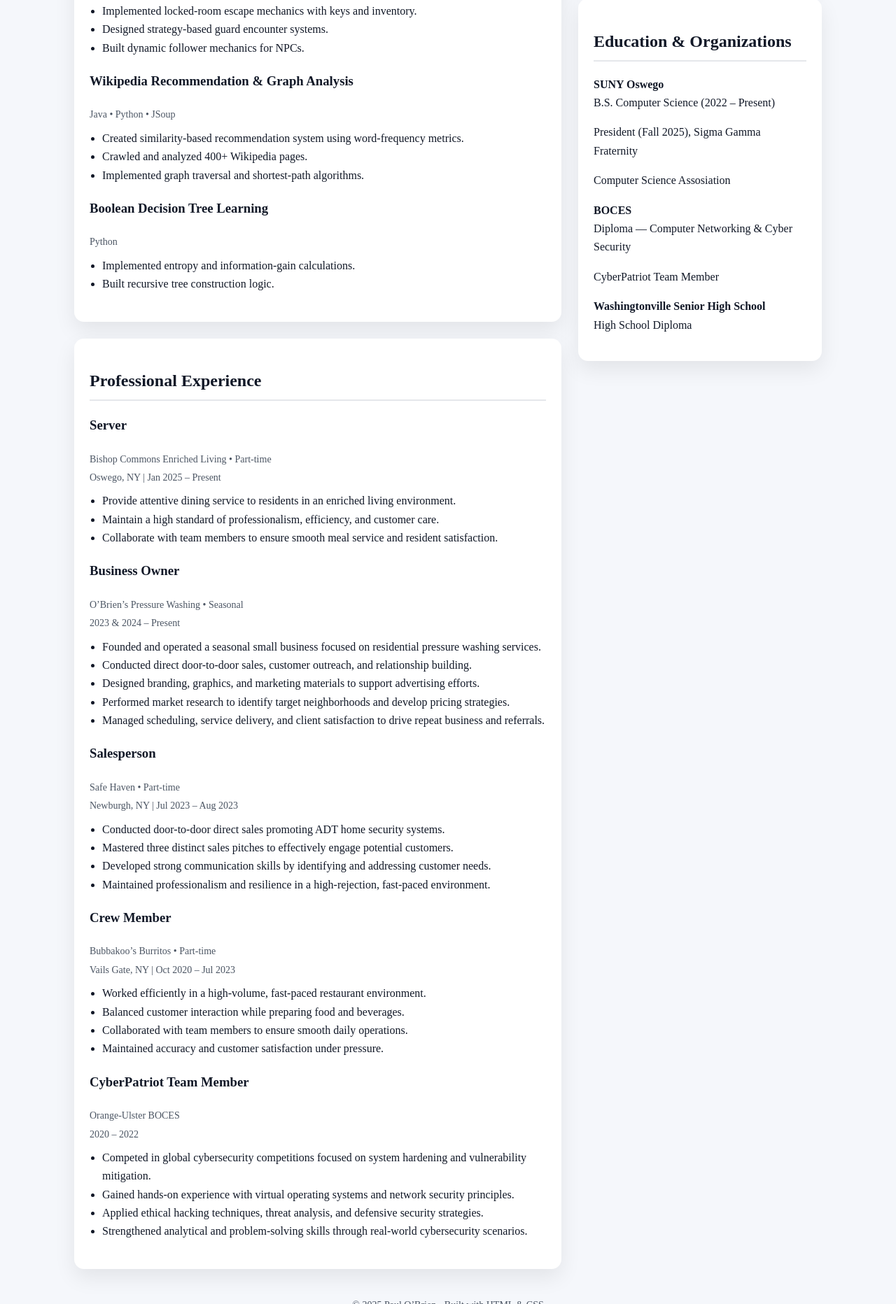
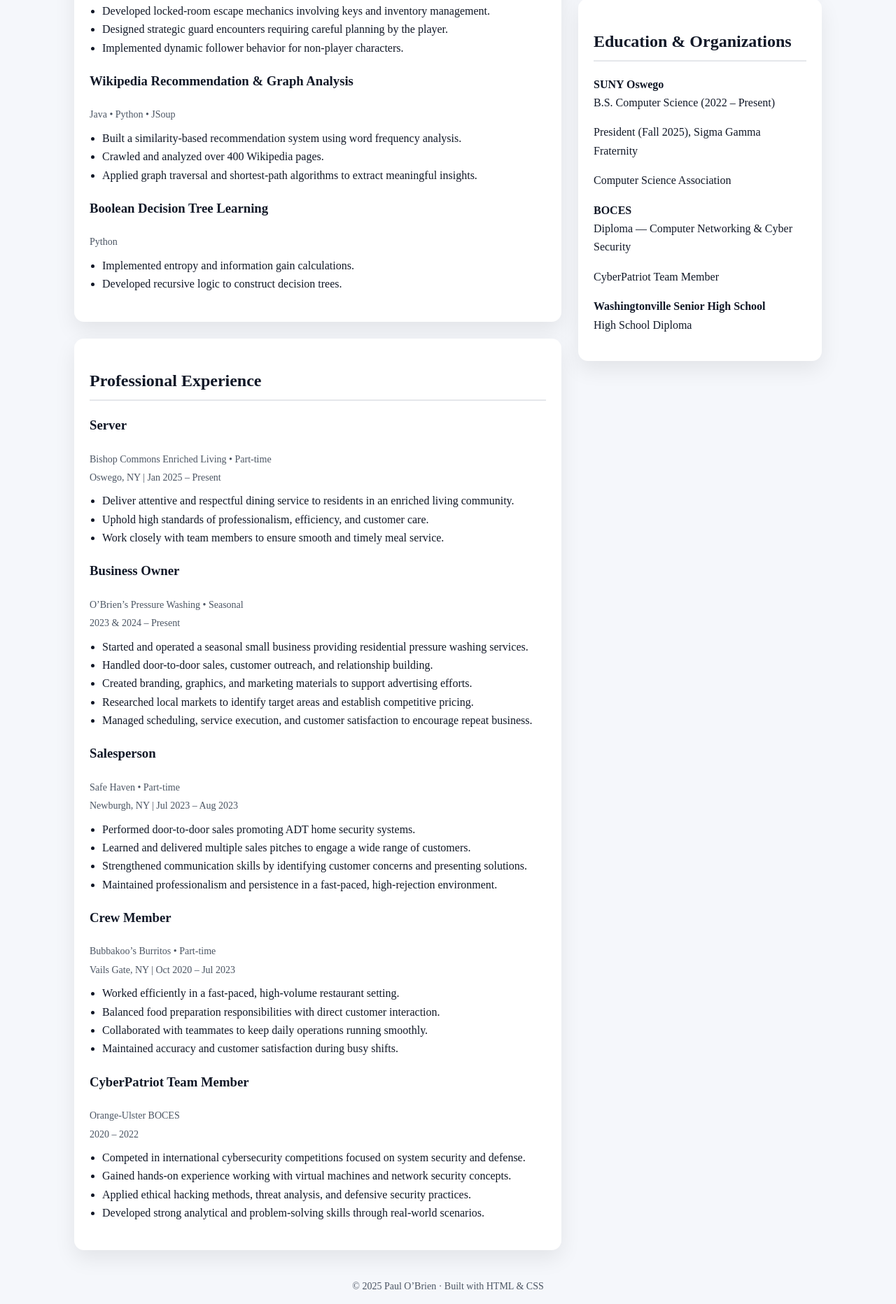
Before and after one commit to paulobrienn/resume, a plain HTML site: page index.html in a window 1280 px wide. Shown: the part 936-2800 px from the top of the page at 70% size. Drawn offline with Linux system fonts and the light colour scheme.

Commit message:
Add files via upload

```diff
--- a/index.html
+++ b/index.html
@@ -16,9 +16,9 @@
 
         <div class="hero-left">
           <h1>Paul O’Brien</h1>
-          <p class="tagline">Computer Science Major • Software Engineering Focus</p>
+          <p class="tagline">Computer Science Major with a Focus on Software Engineering</p>
           <p class="meta">
-            Oswego, NY  •
+            Oswego, NY •
             <a href="https://www.linkedin.com/in/paul-obrien4" target="_blank">LinkedIn</a>
           </p>
         </div>
@@ -36,10 +36,10 @@
     <section class="card">
       <h2>Professional Summary</h2>
       <p>
-        Computer Science student at SUNY Oswego with a strong interest in pursuing a career in software engineering.
-        Possesses a solid foundation in programming, troubleshooting, and networking built through coursework,
-        class projects, and independent initiatives. Highly motivated with a proven work ethic demonstrated
-        by consistent employment since age 16.
+        Computer Science student at SUNY Oswego with a clear interest in building a career in software engineering.
+        Brings a strong foundation in programming, troubleshooting, and networking gained through coursework,
+        academic projects, and independent work. Highly motivated and dependable, with a strong work ethic
+        demonstrated through continuous employment since the age of 16.
       </p>
     </section>
 
@@ -56,10 +56,10 @@
             <h3>Sigma Gamma Mobile App</h3>
             <span>Dart • Flutter • Android Studio • VS Code</span>
             <ul>
-              <li>Designed and implemented a responsive UI emphasizing usability and clarity.</li>
-              <li>Built a lineage tree mapping fraternity big-bro/little-bro relationships.</li>
-              <li>Developed an events hub that adapts based on account role.</li>
-              <li>Integrated backend services hosted on an alumni-maintained server.</li>
+              <li>Designed and developed a clean, responsive user interface with a focus on ease of use.</li>
+              <li>Built a lineage tree to visualize fraternity big-brother and little-brother relationships.</li>
+              <li>Created an events hub that dynamically adjusts content based on user roles.</li>
+              <li>Connected the app to backend services hosted on a server maintained by alumni.</li>
             </ul>
           </div>
 
@@ -67,9 +67,9 @@
             <h3>Terminal-Based Video Game</h3>
             <span>C • Vim • Unix</span>
             <ul>
-              <li>Implemented locked-room escape mechanics with keys and inventory.</li>
-              <li>Designed strategy-based guard encounter systems.</li>
-              <li>Built dynamic follower mechanics for NPCs.</li>
+              <li>Developed locked-room escape mechanics involving keys and inventory management.</li>
+              <li>Designed strategic guard encounters requiring careful planning by the player.</li>
+              <li>Implemented dynamic follower behavior for non-player characters.</li>
             </ul>
           </div>
 
@@ -77,9 +77,9 @@
             <h3>Wikipedia Recommendation & Graph Analysis</h3>
             <span>Java • Python • JSoup</span>
             <ul>
-              <li>Created similarity-based recommendation system using word-frequency metrics.</li>
-              <li>Crawled and analyzed 400+ Wikipedia pages.</li>
-              <li>Implemented graph traversal and shortest-path algorithms.</li>
+              <li>Built a similarity-based recommendation system using word frequency analysis.</li>
+              <li>Crawled and analyzed over 400 Wikipedia pages.</li>
+              <li>Applied graph traversal and shortest-path algorithms to extract meaningful insights.</li>
             </ul>
           </div>
 
@@ -87,8 +87,8 @@
             <h3>Boolean Decision Tree Learning</h3>
             <span>Python</span>
             <ul>
-              <li>Implemented entropy and information-gain calculations.</li>
-              <li>Built recursive tree construction logic.</li>
+              <li>Implemented entropy and information gain calculations.</li>
+              <li>Developed recursive logic to construct decision trees.</li>
             </ul>
           </div>
         </section>
@@ -97,73 +97,67 @@
         <section class="card">
           <h2>Professional Experience</h2>
 
-  <!-- Server -->
           <div class="item">
             <h3>Server</h3>
             <span>Bishop Commons Enriched Living • Part-time</span><br>
             <span>Oswego, NY | Jan 2025 – Present</span>
             <ul>
-      <li>Provide attentive dining service to residents in an enriched living environment.</li>
-      <li>Maintain a high standard of professionalism, efficiency, and customer care.</li>
-      <li>Collaborate with team members to ensure smooth meal service and resident satisfaction.</li>
+              <li>Deliver attentive and respectful dining service to residents in an enriched living community.</li>
+              <li>Uphold high standards of professionalism, efficiency, and customer care.</li>
+              <li>Work closely with team members to ensure smooth and timely meal service.</li>
             </ul>
           </div>
 
-  <!-- Business Owner -->
           <div class="item">
             <h3>Business Owner</h3>
             <span>O’Brien’s Pressure Washing • Seasonal</span><br>
-    <span> 2023 & 2024 – Present</span>
+            <span>2023 & 2024 – Present</span>
             <ul>
-      <li>Founded and operated a seasonal small business focused on residential pressure washing services.</li>
-      <li>Conducted direct door-to-door sales, customer outreach, and relationship building.</li>
-      <li>Designed branding, graphics, and marketing materials to support advertising efforts.</li>
-      <li>Performed market research to identify target neighborhoods and develop pricing strategies.</li>
-      <li>Managed scheduling, service delivery, and client satisfaction to drive repeat business and referrals.</li>
+              <li>Started and operated a seasonal small business providing residential pressure washing services.</li>
+              <li>Handled door-to-door sales, customer outreach, and relationship building.</li>
+              <li>Created branding, graphics, and marketing materials to support advertising efforts.</li>
+              <li>Researched local markets to identify target areas and establish competitive pricing.</li>
+              <li>Managed scheduling, service execution, and customer satisfaction to encourage repeat business.</li>
             </ul>
           </div>
 
-  <!-- Salesperson -->
           <div class="item">
             <h3>Salesperson</h3>
             <span>Safe Haven • Part-time</span><br>
             <span>Newburgh, NY | Jul 2023 – Aug 2023</span>
             <ul>
-      <li>Conducted door-to-door direct sales promoting ADT home security systems.</li>
-      <li>Mastered three distinct sales pitches to effectively engage potential customers.</li>
-      <li>Developed strong communication skills by identifying and addressing customer needs.</li>
-      <li>Maintained professionalism and resilience in a high-rejection, fast-paced environment.</li>
+              <li>Performed door-to-door sales promoting ADT home security systems.</li>
+              <li>Learned and delivered multiple sales pitches to engage a wide range of customers.</li>
+              <li>Strengthened communication skills by identifying customer concerns and presenting solutions.</li>
+              <li>Maintained professionalism and persistence in a fast-paced, high-rejection environment.</li>
             </ul>
           </div>
 
-  <!-- Crew Member -->
           <div class="item">
             <h3>Crew Member</h3>
             <span>Bubbakoo’s Burritos • Part-time</span><br>
             <span>Vails Gate, NY | Oct 2020 – Jul 2023</span>
             <ul>
-      <li>Worked efficiently in a high-volume, fast-paced restaurant environment.</li>
-      <li>Balanced customer interaction while preparing food and beverages.</li>
-      <li>Collaborated with team members to ensure smooth daily operations.</li>
-      <li>Maintained accuracy and customer satisfaction under pressure.</li>
+              <li>Worked efficiently in a fast-paced, high-volume restaurant setting.</li>
+              <li>Balanced food preparation responsibilities with direct customer interaction.</li>
+              <li>Collaborated with teammates to keep daily operations running smoothly.</li>
+              <li>Maintained accuracy and customer satisfaction during busy shifts.</li>
             </ul>
           </div>
 
-  <!-- CyberPatriot -->
           <div class="item">
             <h3>CyberPatriot Team Member</h3>
             <span>Orange-Ulster BOCES</span><br>
             <span>2020 – 2022</span>
             <ul>
-      <li>Competed in global cybersecurity competitions focused on system hardening and vulnerability mitigation.</li>
-      <li>Gained hands-on experience with virtual operating systems and network security principles.</li>
-      <li>Applied ethical hacking techniques, threat analysis, and defensive security strategies.</li>
-      <li>Strengthened analytical and problem-solving skills through real-world cybersecurity scenarios.</li>
+              <li>Competed in international cybersecurity competitions focused on system security and defense.</li>
+              <li>Gained hands-on experience working with virtual machines and network security concepts.</li>
+              <li>Applied ethical hacking methods, threat analysis, and defensive security practices.</li>
+              <li>Developed strong analytical and problem-solving skills through real-world scenarios.</li>
             </ul>
           </div>
 
         </section>
-
 
       </div>
 
@@ -196,7 +190,7 @@
           <h2>Education & Organizations</h2>
           <p><strong>SUNY Oswego</strong><br>B.S. Computer Science (2022 – Present)</p>
           <p>President (Fall 2025), Sigma Gamma Fraternity</p>
-          <p>Computer Science Assosiation</p>
+          <p>Computer Science Association</p>
 
           <p><strong>BOCES</strong><br>Diploma — Computer Networking & Cyber Security</p>
           <p>CyberPatriot Team Member</p>
```
Lines whose indentation alone changed are shown as unchanged.
